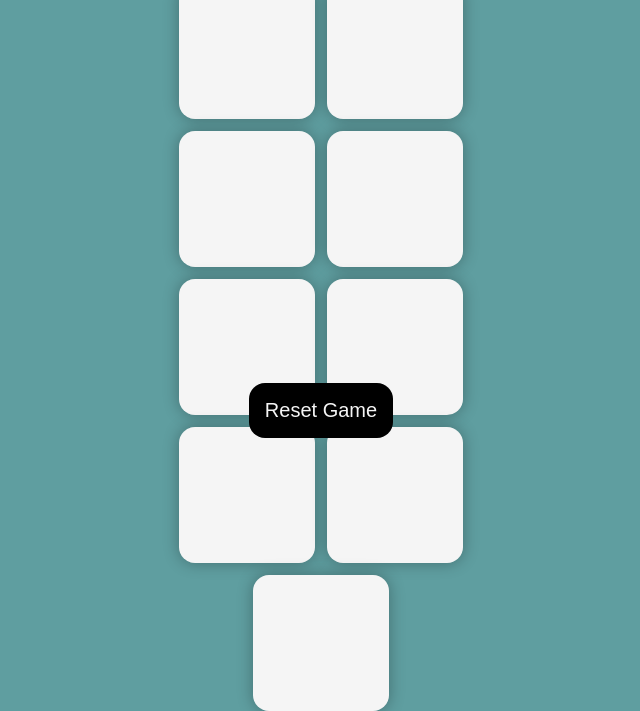
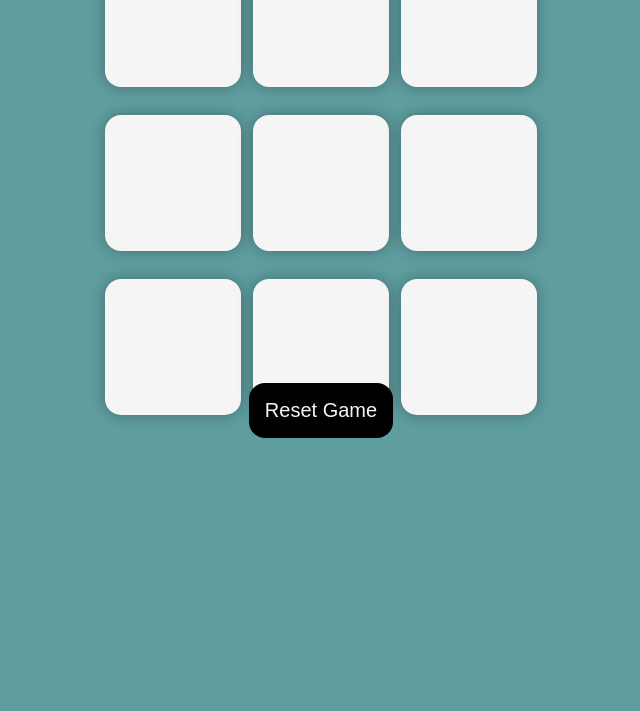
Before and after one commit to SarbasishChowdhury2002/Tic-Tac-Toe, a plain HTML site: page index.html in a window 1280 px wide. Shown: the part 96-807 px from the top of the page, without its empty margins (319-959 px from the left). Drawn offline with Linux system fonts and the light colour scheme.

Commit message:
Update style.css

```diff
--- a/style.css
+++ b/style.css
@@ -22,8 +22,8 @@ h1 {
 }
 
 .game {
-    height: 50vmin;
-    width: 50vmin;
+    height: 60vmin;
+    width: 60vmin;
     display: flex;
     flex-wrap: wrap;
     justify-content: center;
```
